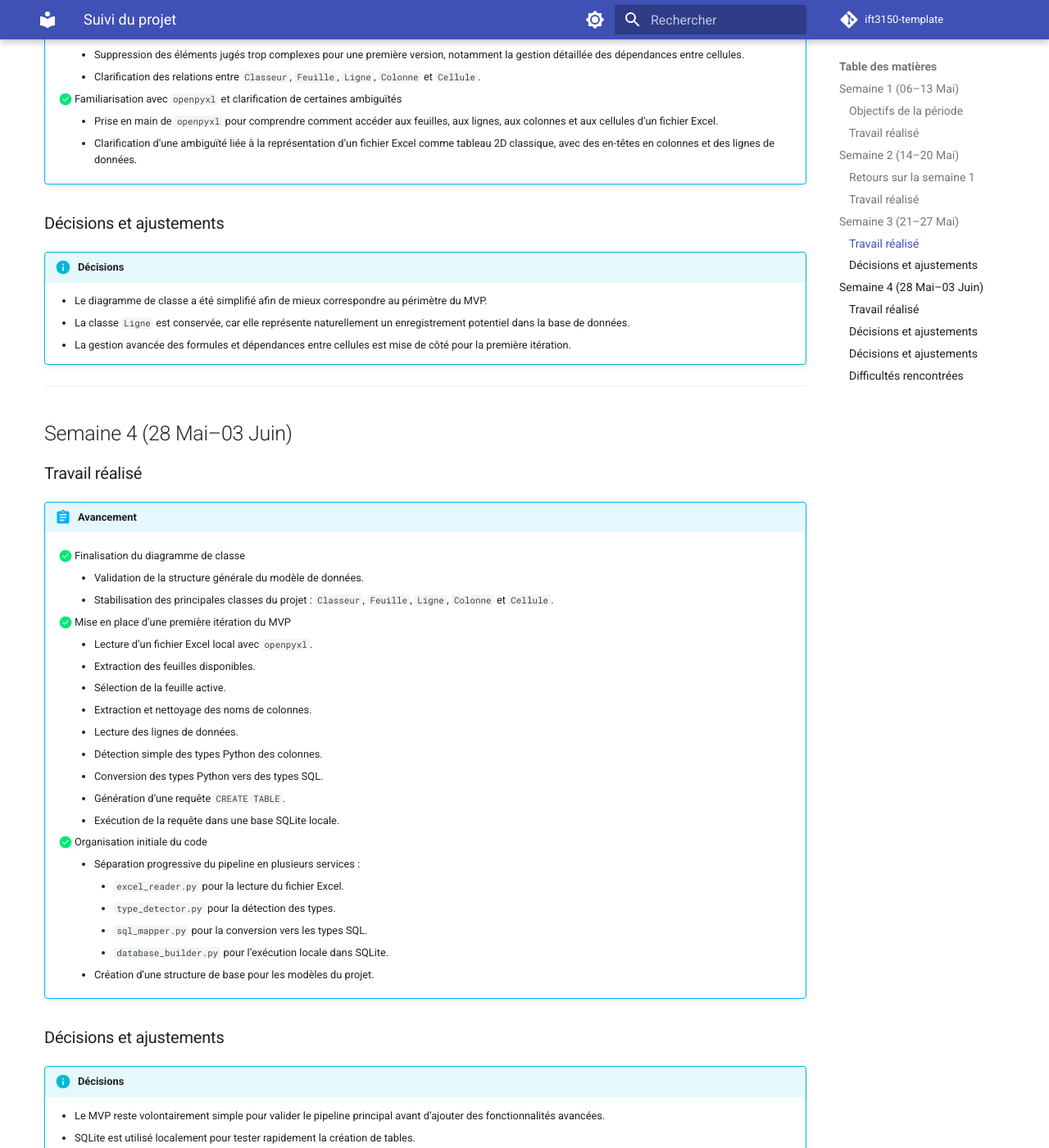
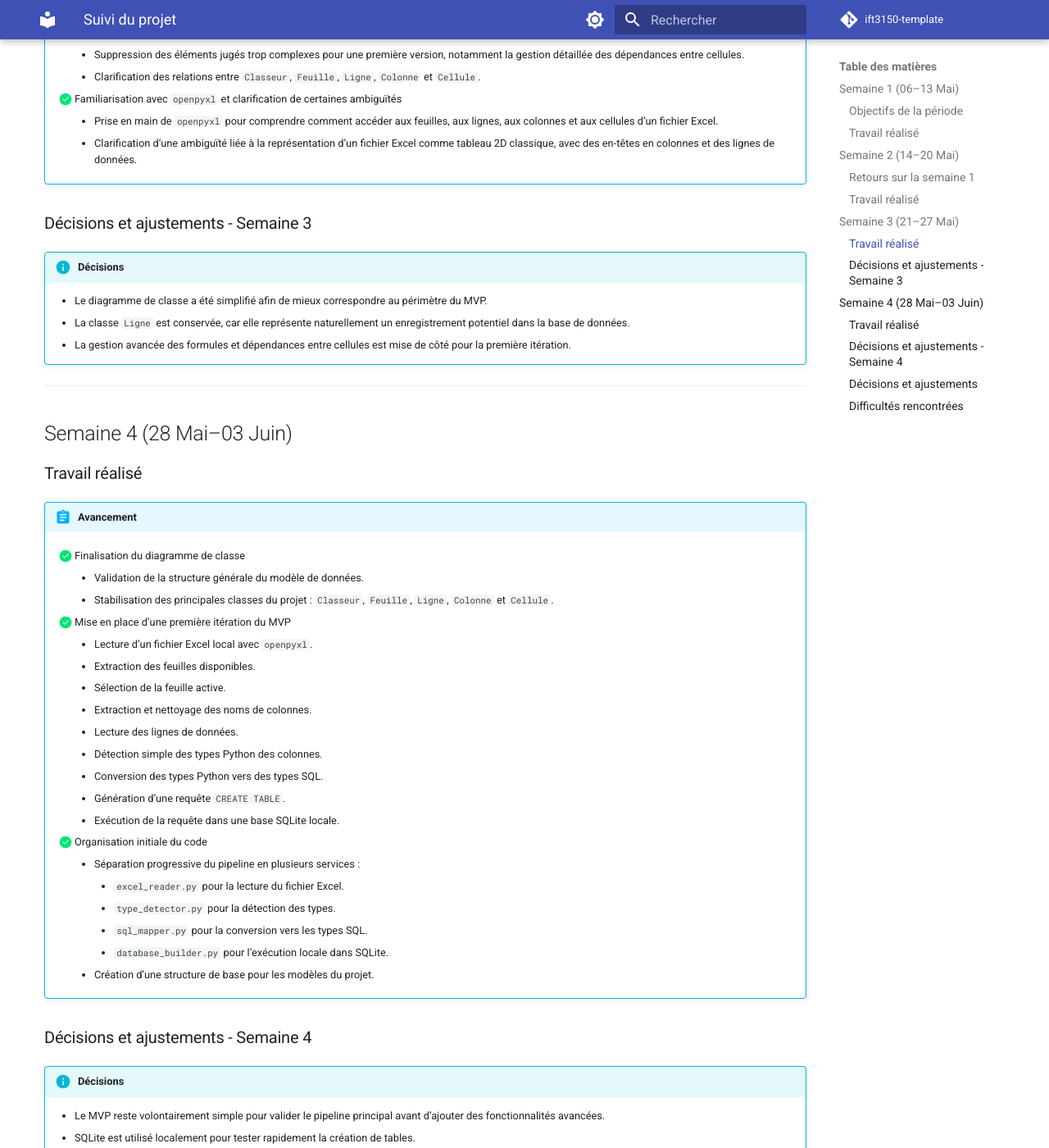
Before and after one commit to anasys0x/Excelium, an MkDocs documentation site: the page built from docs/suivi.md, in a window 1280 px wide and 1400 px high, scrolled down 2774 px. Shown: the whole window at 82% size. Built offline with MkDocs 1.6.1 and Material for MkDocs 9.7.7, drawn with Linux system fonts in a browser that asks for light colours; emoji names are drawn with the system emoji font; comment, search, counter and statistics services are not loaded.

Commit message:
Correction suivi

```diff
--- a/docs/suivi.md
+++ b/docs/suivi.md
@@ -114,7 +114,7 @@ title: Suivi du projet
         - Clarification d’une ambiguïté liée à la représentation d’un fichier Excel comme tableau 2D classique, avec des en-têtes en colonnes et des lignes de données.
 
 
-### Décisions et ajustements
+### Décisions et ajustements - Semaine 3
 
 !!! info "Décisions"
     - Le diagramme de classe a été simplifié afin de mieux correspondre au périmètre du MVP.
@@ -150,14 +150,14 @@ title: Suivi du projet
             - `database_builder.py` pour l’exécution locale dans SQLite.
         - Création d’une structure de base pour les modèles du projet.
 
-### Décisions et ajustements
+### Décisions et ajustements - Semaine 4
 
 !!! info "Décisions"
     - Le MVP reste volontairement simple pour valider le pipeline principal avant d’ajouter des fonctionnalités avancées.
     - SQLite est utilisé localement pour tester rapidement la création de tables.
     - L’insertion des données et l’intégration avec une base plus complète seront traitées dans les prochaines itérations.
 
-
+---
 ### Décisions et ajustements
 
 !!! info "Décisions"
```
